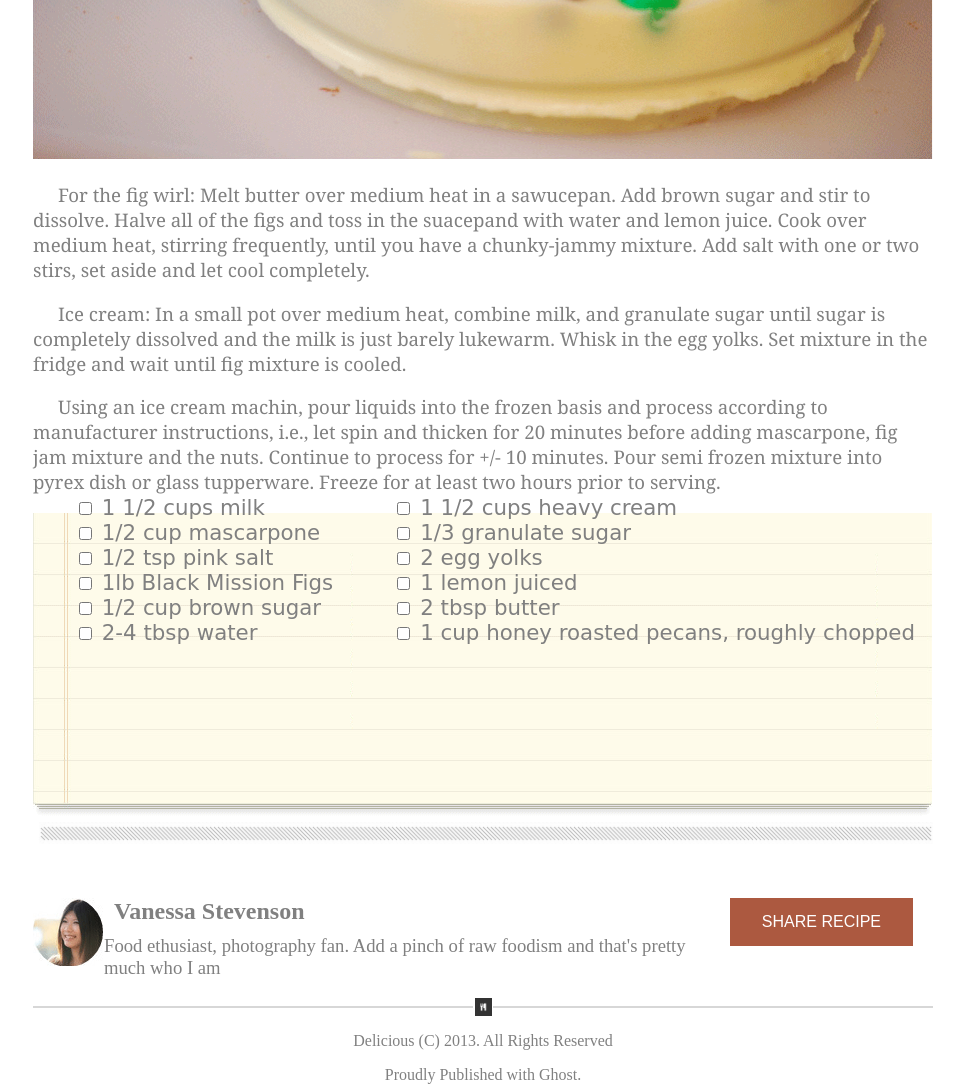
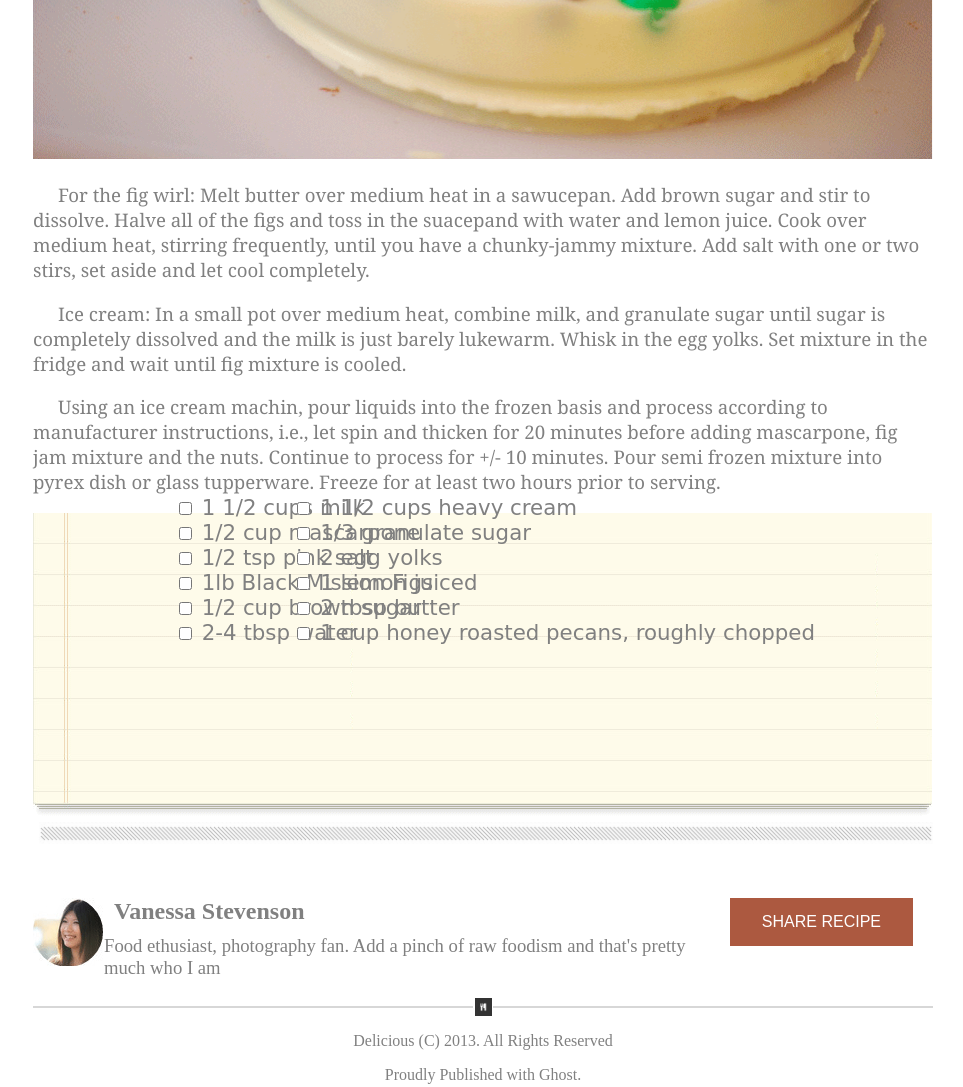
Before and after one commit to aysiab-codefellows-coursework/chocolate-pizza, a plain HTML site: page index.html in a window 1280 px wide. Shown: the part 676-1763 px from the top of the page, without its empty margins (165-1128 px from the left). Drawn offline with Linux system fonts and the light colour scheme; a web font is replaced by a local one.

Commit message:
hotfix the ingredients line

```diff
--- a/style.css
+++ b/style.css
@@ -106,13 +106,13 @@ main > div:nth-child(4) ul {
 main > div:nth-child(4) > div > ul:first-child {
     position: absolute;
     top: 1150px;
-    left: 200px;
+    left: 300px;
 }
 
 main > div:nth-child(4) > div > ul:last-child {
     position: absolute;
     top: 1150px;
-    right: 200px;
+    right: 300px;
 }
 
 
```
